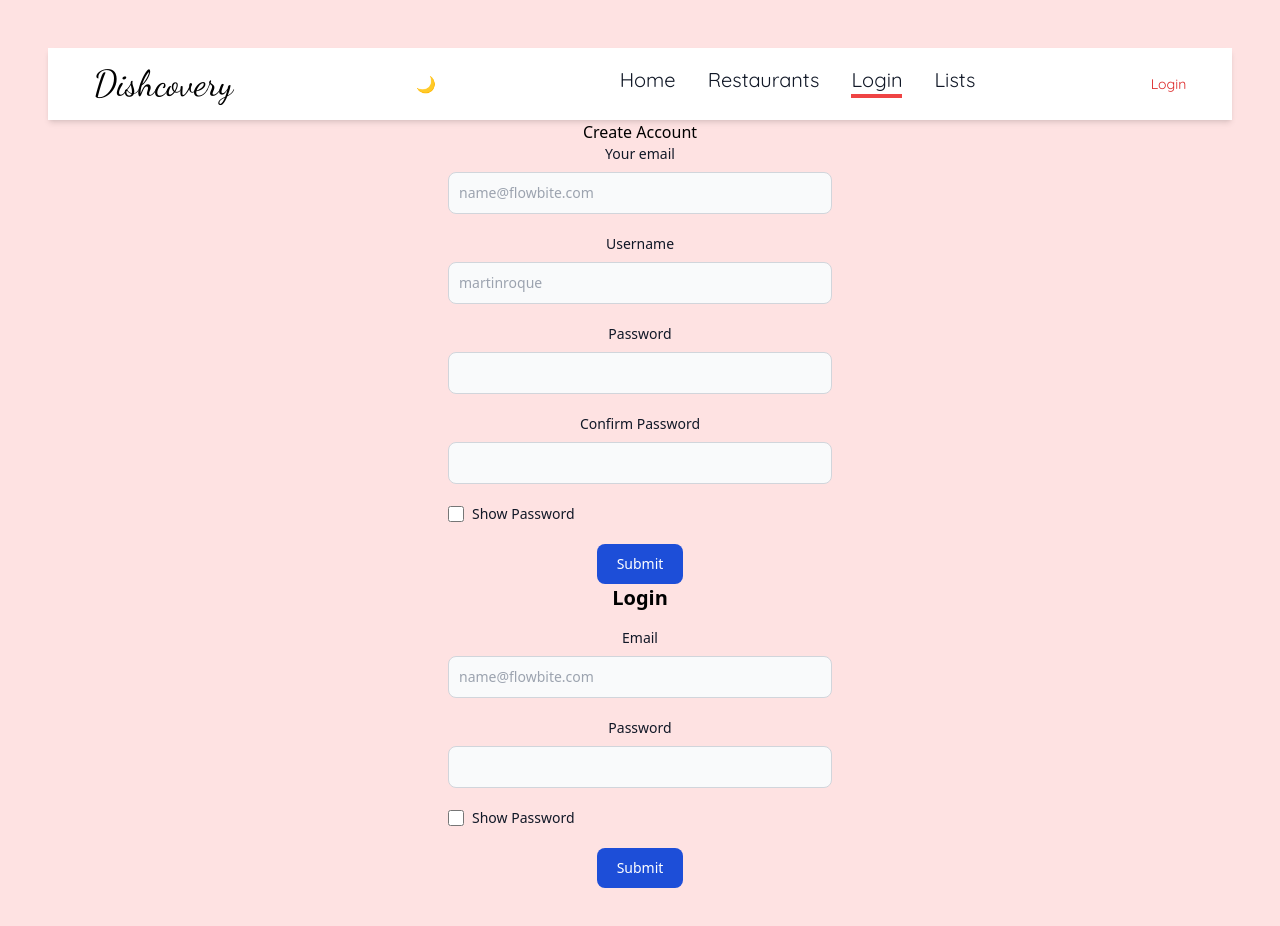
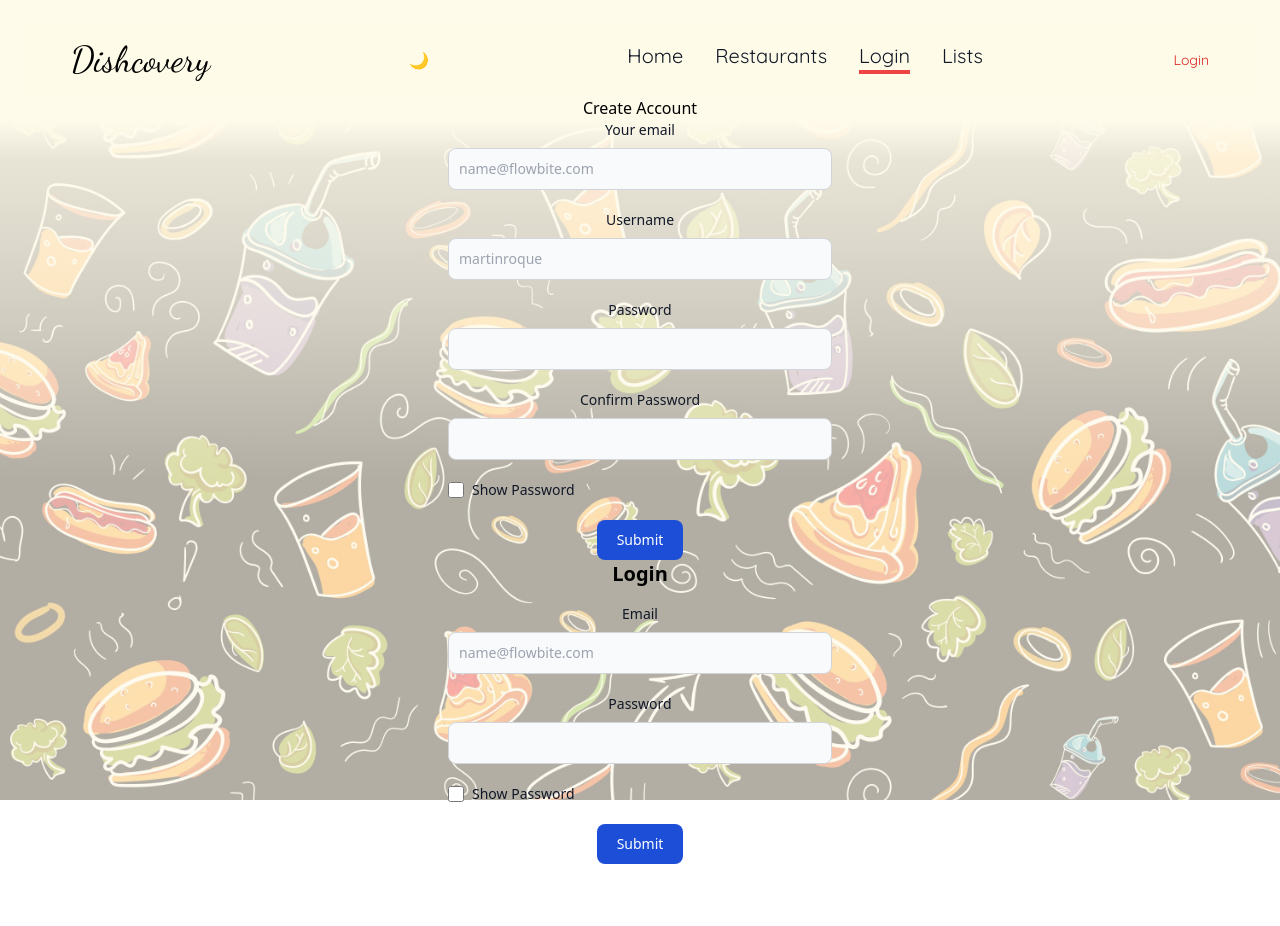
Before and after one commit to Ikawari-s/Dishcovery, a React (Create React App) app in the folder main/: page /authentication in a window 1280 px wide. Shown: the top 926 px of the page. After the commit the page ends 888 px from the top, so only its background shows below. Built offline with nearby package versions, Linux system fonts and the light colour scheme; no server answers.

Commit message:
new bg and header ts epic

```diff
--- a/main/src/App.css
+++ b/main/src/App.css
@@ -0,0 +1,55 @@
+/* App.css */
+
+/* Base background image */
+.pattern-img-bg {
+  position: fixed;
+  inset: 0;
+  background-image: url('../public/images/background.jpg'); /* You can customize this path */
+  background-size: cover;
+  background-repeat: no-repeat;
+  background-attachment: fixed;
+  background-position: center;
+  z-index: -10;
+}
+
+/* Tint overlay (dark by default) */
+.pattern-img-bg::before {
+  content: "";
+  position: absolute;
+  inset: 0;
+  background-color: rgba(17, 24, 39, 0.7); /* gray-900 in dark mode */
+  z-index: 1;
+  pointer-events: none;
+}
+
+/* Top fade-in gradient (dark default) */
+.pattern-img-bg::after {
+  content: "";
+  position: absolute;
+  inset: 0;
+  background: linear-gradient(
+    to bottom,
+    rgba(17, 24, 39, 1) 15%,
+    rgba(17, 24, 39, 0.7) 20%,
+    rgba(17, 24, 39, 0.4) 40%,
+    rgba(17, 24, 39, 0) 60%
+  );
+  z-index: 2;
+  pointer-events: none;
+}
+
+
+:root:not(.dark) .pattern-img-bg::before {
+  background-color: rgba(255, 251, 235, 0.65);
+}
+
+
+:root:not(.dark) .pattern-img-bg::after {
+  background: linear-gradient(
+    to bottom,
+    rgba(255, 251, 235, 1) 15%,
+    rgba(255, 251, 235, 0.7) 20%,
+    rgba(255, 251, 235, 0.4) 40%,
+    rgba(255, 251, 235, 0) 60%
+  );
+}
--- a/main/src/App.js
+++ b/main/src/App.js
@@ -16,8 +16,12 @@ function App() {
   const [loading, setLoading] = useState(true);
 
   return (
-    <div className="text-center p-6 bg-red-100 dark:bg-gray-900 text-black dark:text-white min-h-screen">
-      <div className="relative text-center p-6 dark:bg-gray-900 text-black dark:text-white min-h-screen overflow-hidden">
+    <>
+      {/* Background pattern with tint and gradient */}
+      <div className="pattern-img-bg"></div>
+
+      {/* App content on top of background */}
+      <div className="relative text-center p-6 text-black dark:text-white min-h-screen overflow-hidden">
         {/* 👇 Loading screen covers the whole app, swipes up on finish */}
         {loading && <LoadingScreen onFinish={() => setLoading(false)} />}
 
@@ -41,8 +45,9 @@ function App() {
           </Router>
         </div>
       </div>
-    </div>
+    </>
   );
 }
 
+
 export default App;
--- a/main/src/components/others/Header.jsx
+++ b/main/src/components/others/Header.jsx
@@ -37,16 +37,17 @@ const getNavLinkClass = (path, isDynamic = false) => {
     ? location.pathname.startsWith(path)
     : location.pathname === path;
 
-  return `block py-2 px-3 md:p-0 mb-1 border-b-4 ${
+  return `block pt-2 pb-4 px-3 md:p-0 mb-1 border-b-4 ${
     isActive
       ? "border-red-500"
       : "border-transparent hover:border-red-400"
   } text-xl font-body text-gray-900 dark:text-white md:hover:border-red-400 transition-all duration-300`;
 };
 
+
   return (
     <div>
-      <nav className="bg-white border-gray-200 dark:bg-gray-900 shadow-md dark:shadow-sm">
+      <nav className="bg-yellow-50 border-gray-200 dark:bg-gray-900 ">
         <div className="w-[95%] mx-auto flex flex-wrap items-center justify-between p-4">
           <Link
             className="self-center text-4xl font-logo whitespace-nowrap dark:text-white"
@@ -91,7 +92,7 @@ const getNavLinkClass = (path, isDynamic = false) => {
             className="items-center justify-between hidden w-full md:flex md:w-auto md:order-1"
             id="navbar-user"
           >
-            <ul className="flex flex-col font-medium p-4 md:p-0 mt-4 border border-gray-100 rounded-lg bg-gray-50 md:space-x-8 rtl:space-x-reverse md:flex-row md:mt-0 md:border-0 md:bg-white dark:bg-gray-800 md:dark:bg-gray-900 dark:border-gray-700">
+            <ul className="flex flex-col font-medium p-4 md:p-0 mt-4 border border-gray-100 rounded-lg bg-gray-50 md:space-x-8 rtl:space-x-reverse md:flex-row md:mt-0 md:border-0 md:bg-yellow-50 dark:bg-gray-800 md:dark:bg-gray-900 dark:border-gray-700">
               <li>
                 <Link to="/" className={getNavLinkClass("/")}>
                   Home
```
Also changed, not shown: main/public/images/background.jpg (added).
